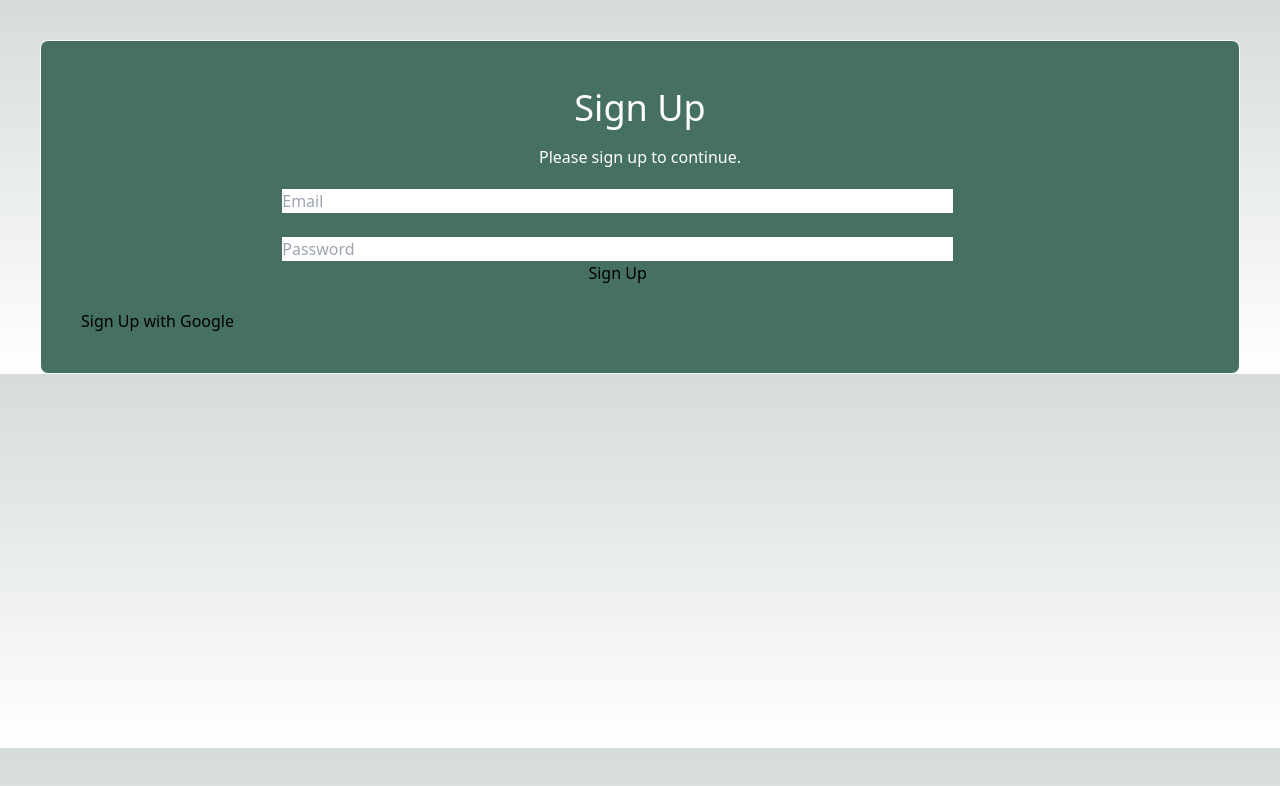
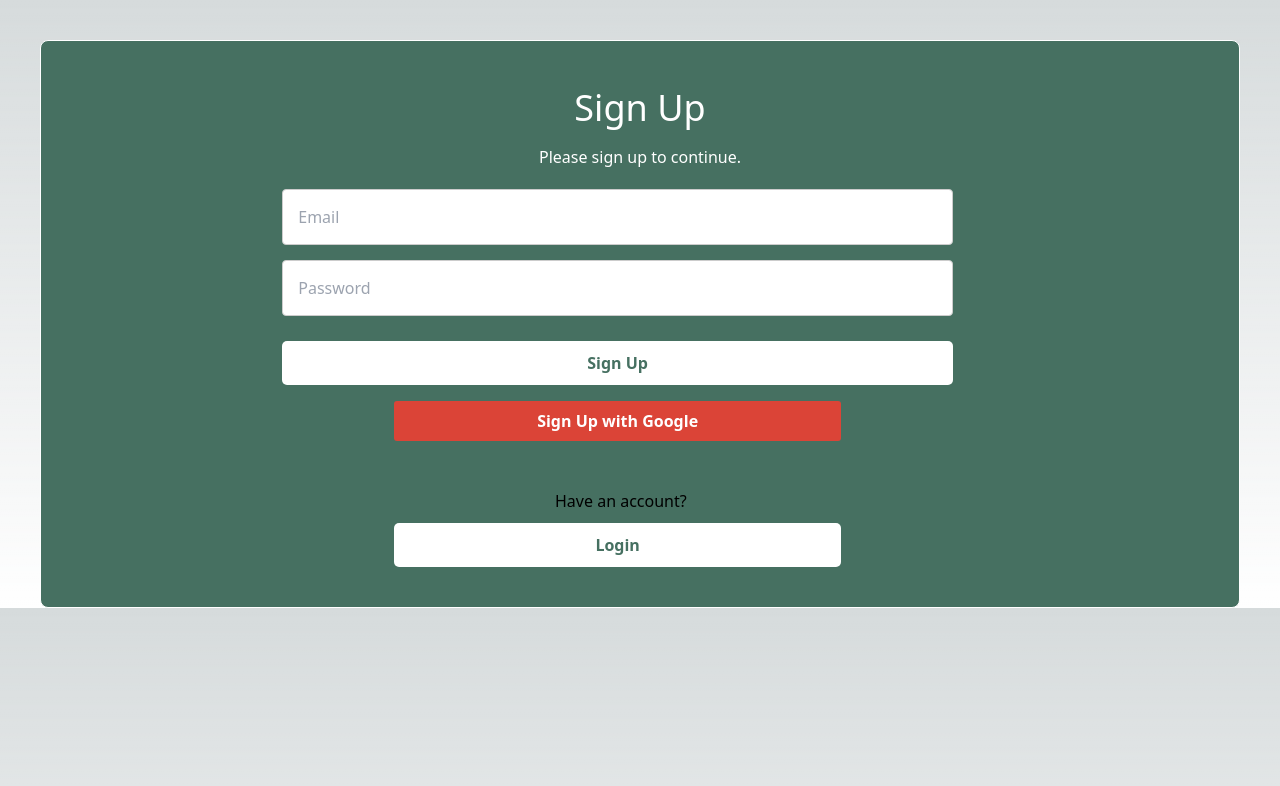
Before and after one commit to atishay2305-hub/LeafLog, a Next.js app in the folder leaf-log/: page /signup in a window 1280 px wide. Shown: the top 786 px of the page. Built offline with nearby package versions, Linux system fonts and the light colour scheme.

Commit message:
stylized login and sign up page

```diff
--- a/leaf-log/src/app/login/Login.module.css
+++ b/leaf-log/src/app/login/Login.module.css
@@ -55,12 +55,10 @@
   max-width: 60%;
 }
 
-.input-field {
+.inputField {
   width: 100%;
-  padding: 30px;
-  /* Taller input fields */
+  padding: 15px;
   margin-bottom: 15px;
-  /* Space between input fields */
   border: 1px solid #ccc;
   border-radius: 4px;
   font-size: 16px;
@@ -80,7 +78,7 @@
   background-color: #467061;
 }
 
-.submit-button {
+.submitButton {
   padding: 0.5rem 1rem;
   background-color: #000000;
   color: white;
@@ -91,27 +89,24 @@
   padding: 10px;
 }
 
-.google-signup-button {
-  padding: 0.5rem 1rem;
-  background-color: #db4437;
-  /* Google brand color */
-  color: white;
-  border: none;
-  border-radius: 3px;
+.redirectButton {
+  display: inline-block;
+  padding: 10px 20px;
+  margin-top: 10px;
+  background-color: white;
+  color: #467061;
+  text-align: center;
+  text-decoration: none;
+  border-radius: 5px;
+  font-weight: bold;
   cursor: pointer;
-  font-size: 1rem;
-  text-align: center;
-  margin-top: 1rem;
-  text-align: center;
-  /* Space from the main form */
 }
 
-.google-signup-button:hover {
-  background-color: #c1351d;
-  /* Darker shade for hover effect */
+.redirectButton:hover {
+  background-color: #8fc4b1;
 }
 
-.signupForm {
+.loginForm {
   margin-right: 30%;
   margin-top: 20px;
   width: 100%;
@@ -121,3 +116,15 @@
   border-radius: 8px;
   box-shadow: 0 4px 6px rgba(0, 0, 0, 0.1);
 }
+
+.bottom {
+  display: flex;
+  flex-direction: column;
+  width: 40%;
+  align-self: center;
+  margin-left: 28%;
+}
+
+.bottomText {
+  margin-left: 34%;
+}
--- a/leaf-log/src/app/login/page.tsx
+++ b/leaf-log/src/app/login/page.tsx
@@ -50,13 +50,12 @@ export default function LoginPage() {
   return (
     <div className={styles.container}>
       <Head>
-        <title>Log In</title>
+        <title>Login</title>
         <meta name="description" content="Log in to your account" />
       </Head>
       <div className={styles.formWrapper}>
         <h1 className={styles.title}>Log In</h1>
         <p className={styles.description}>Please log in to continue.</p>
-
         {/* Login form */}
         <form onSubmit={handleSubmit} id="loginForm" className={styles.form}>
           <input
@@ -68,6 +67,7 @@ export default function LoginPage() {
             placeholder="Email"
             required
           />
+
           <input
             className={styles.inputField}
             type="password"
@@ -77,11 +77,19 @@ export default function LoginPage() {
             placeholder="Password"
             required
           />
-          <button type="submit" className={styles.submitButton}>
-            Log In
+          <button type="submit" className={styles.redirectButton}>
+            Login
           </button>
         </form>
-        {/* Consider adding functionality like 'Forgot Password?' or 'Remember me' checkbox here */}
+        <br />
+        <br />
+        <div className={styles.bottom}>
+          <a className={styles.bottomText}> Dont have an account?</a>
+          <button type="submit" className={styles.redirectButton}>
+            <a href="http://localhost:3000/signup">Sign Up</a>
+          </button>
+          {/* Consider adding functionality like 'Forgot Password?' or 'Remember me' checkbox here */}
+        </div>{" "}
       </div>
     </div>
   );
--- a/leaf-log/src/app/signup/Signup.module.css
+++ b/leaf-log/src/app/signup/Signup.module.css
@@ -37,6 +37,19 @@
   margin-left: 18%;
 }
 
+.bottom {
+  display: flex;
+  flex-direction: column;
+  width: 40%;
+  align-self: center;
+  margin-left: 28%;
+}
+
+.descriptionText {
+  margin-left: 35%;
+  font-weight: bold;
+}
+
 .label {
   margin-top: 10px;
   margin-bottom: 5px;
@@ -55,12 +68,10 @@
   max-width: 60%;
 }
 
-.input-field {
+.inputField {
   width: 100%;
-  padding: 30px;
-  /* Taller input fields */
+  padding: 15px;
   margin-bottom: 15px;
-  /* Space between input fields */
   border: 1px solid #ccc;
   border-radius: 4px;
   font-size: 16px;
@@ -80,7 +91,7 @@
   background-color: #467061;
 }
 
-.submit-button {
+.submitButton {
   padding: 0.5rem 1rem;
   background-color: #000000;
   color: white;
@@ -91,7 +102,24 @@
   padding: 10px;
 }
 
-.google-signup-button {
+.redirectButton {
+  display: inline-block;
+  padding: 10px 20px;
+  margin-top: 10px;
+  background-color: white;
+  color: #467061;
+  text-align: center;
+  text-decoration: none;
+  border-radius: 5px;
+  font-weight: bold;
+  cursor: pointer;
+}
+
+.redirectButton:hover {
+  background-color: #8fc4b1;
+}
+
+.googleSignupButton {
   padding: 0.5rem 1rem;
   background-color: #db4437;
   /* Google brand color */
@@ -102,7 +130,7 @@
   font-size: 1rem;
   text-align: center;
   margin-top: 1rem;
-  text-align: center;
+  font-weight: bold;
   /* Space from the main form */
 }
 
@@ -121,3 +149,7 @@
   border-radius: 8px;
   box-shadow: 0 4px 6px rgba(0, 0, 0, 0.1);
 }
+
+.bottomText {
+  margin-left: 36%;
+}
--- a/leaf-log/src/app/signup/page.tsx
+++ b/leaf-log/src/app/signup/page.tsx
@@ -73,7 +73,7 @@ export default function SignupPage() {
             placeholder="Email"
             required
           />
-          <br />
+
           <input
             className={styles.inputField}
             type="password"
@@ -83,12 +83,16 @@ export default function SignupPage() {
             placeholder="Password"
             required
           />
-          <button type="submit" className={styles.submitButton}>
+          <button
+            type="submit"
+            id="buttonStyle"
+            className={styles.redirectButton}
+          >
             Sign Up
           </button>
-          <br />
         </form>
-      </div>
+      </div>{" "}
+      <div className={styles.bottom}>
         {/* Google OAuth sign up */}
         <button
           onClick={handleGoogleSignUp}
@@ -96,6 +100,15 @@ export default function SignupPage() {
         >
           Sign Up with Google
         </button>
+        <br />
+        <br />
+
+        <a className={styles.bottomText}>Have an account?</a>
+
+        <button type="submit" className={styles.redirectButton}>
+          <a href="http://localhost:3000/login">Login</a>
+        </button>
+      </div>
     </div>
   );
 }
```
Lines whose indentation alone changed are shown as unchanged.
